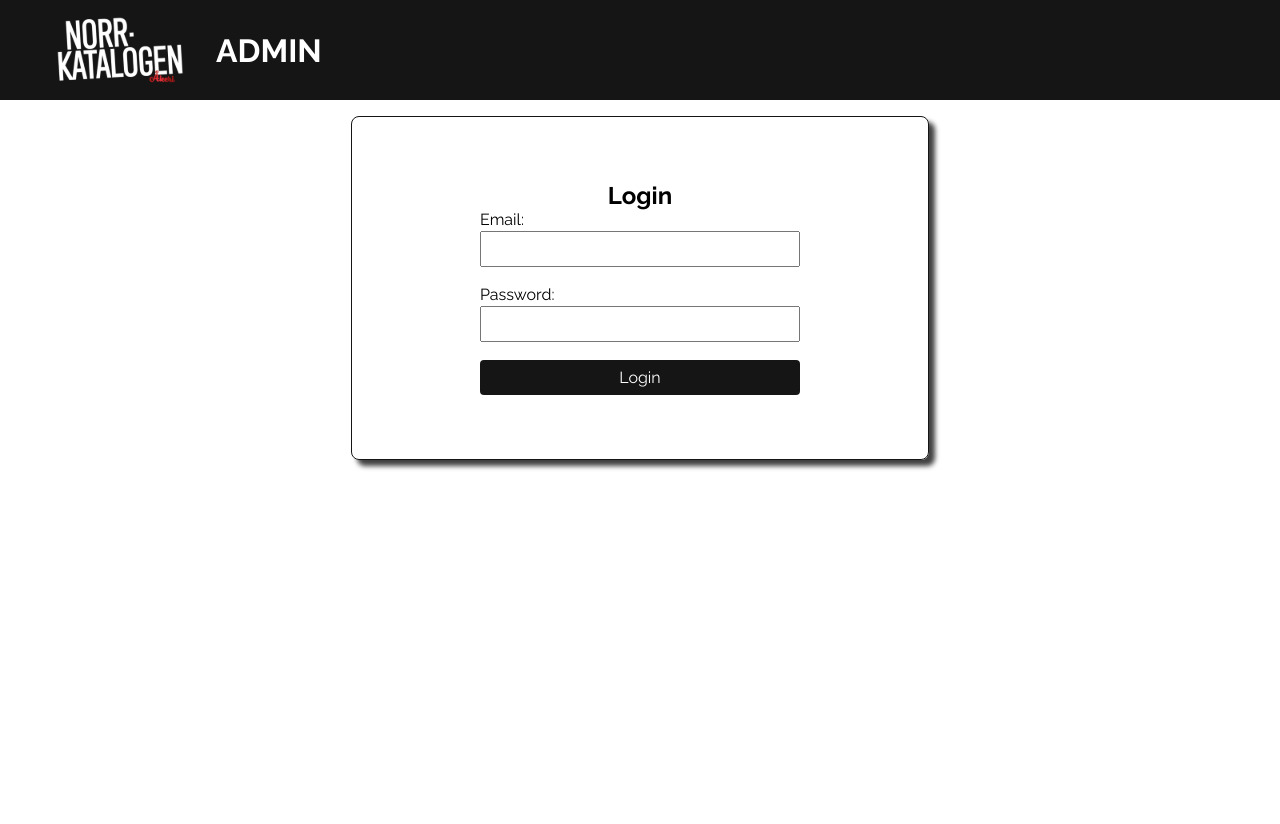
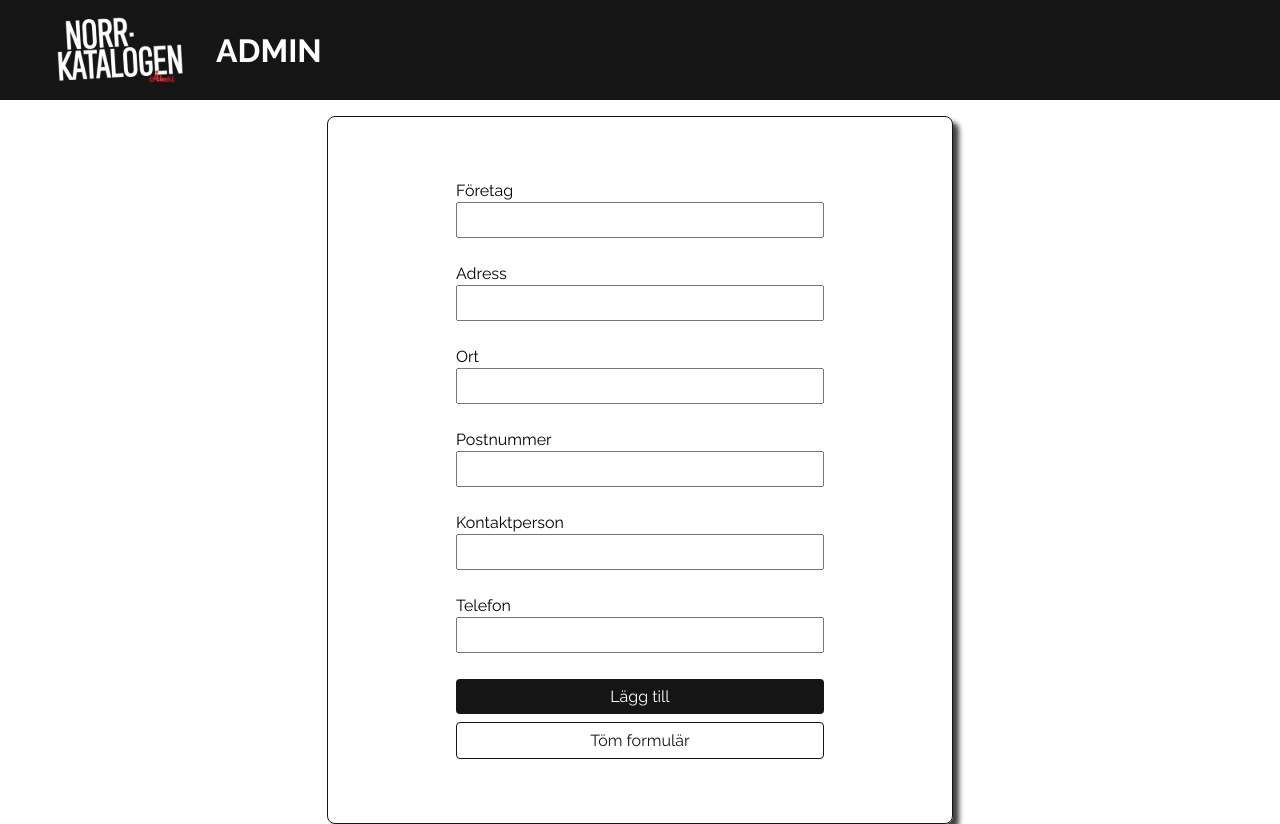
Before and after one commit to Merv1l-Fall/norrkatalogen, a React (Vite) app: page / in a window 1280 px wide. Before the commit the page ends 800 px from the top, so only its background shows below. Built offline with nearby package versions, Linux system fonts and the light colour scheme; no server answers.

Commit message:
working in a new page for adding companies

```diff
--- a/src/App.jsx
+++ b/src/App.jsx
@@ -8,6 +8,7 @@ import PrivateRoute from "./pages/PrivateRoute.jsx";
 import { initAuth } from "./stores/authStore";
 import useCompanyStore from "./stores/companyStore.js";
 import useAuthStore from "./stores/authStore";
+import NewCompany from "./pages/NewCompany.jsx";
 
 import "./App.css";
 
@@ -21,7 +22,6 @@ function App() {
 	}, []);
 
 	// Fetch companies when user is authenticated
-	// This ensures that companies are fetched only after the user is authenticated
 	useEffect(() => {
 		if (user) {
 			fetchCompanies();
@@ -29,24 +29,29 @@ function App() {
 	}, [user]);
 
 	return (
-		<Router>
-			<div className="app">
-				<Header />
-				<Routes>
-					<Route path="/login" element={<Login />} />
-					<Route
-						path="/admin"
-						element={
-							<PrivateRoute>
-								<Admin />
-							</PrivateRoute>
-						}
-					/>
-					<Route path="*" element={<Login />} />
-				</Routes>
-			</div>
-		</Router>
-	);
+		// <Router>
+		// 	<div className="app">
+		// 		<Header />
+		// 		<Routes>
+		// 			<Route path="/login" element={<Login />} />
+		// 			<Route
+		// 				path="/admin"
+		// 				element={
+		// 					<PrivateRoute>
+		// 						<Admin />
+		// 					</PrivateRoute>
+		// 				}
+		// 			/>
+		// 			<Route path="*" element={<Login />} />
+		// 		</Routes>
+		// 	</div>
+		// </Router>
+		<div className="app">
+
+			<Header />
+			<NewCompany />
+		</div>
+		);
 }
 
 export default App;
--- /dev/null
+++ b/src/css/NewCompany.css
@@ -0,0 +1,62 @@
+.new-company-container {
+  display: flex;
+  flex-direction: column;
+  align-items: center;
+  padding: 4rem;
+  padding-left: 8rem;
+  padding-right: 8rem;
+  border: 1px solid #151515;
+  border-radius: 8px;
+  margin-top: 1rem;
+  margin-bottom: 1rem;
+  box-shadow: 6px 6px 5px 0px rgba(0,0,0,0.75);
+}
+
+.add-company-form {
+  display: flex;
+  flex-direction: column;
+  width: 23rem;
+}
+
+.add-company-inputs{
+	padding: 0.5rem;
+}
+
+.form-btn {
+  background-color: #151515;
+  color: white;
+  padding: 0.5rem 1rem;
+  border: none;
+  border-radius: 4px;
+  cursor: pointer;
+  font-size: 1rem;
+  width: 100%;
+}
+
+.add{
+	background-color: #151515;
+	color: white;
+
+	&:hover{
+		background-color: #333;
+	}
+}
+
+.clear{
+	background-color: white;
+	color: #151515;
+	border: 1px solid #151515;
+	margin-top: 0.5rem;
+
+	&:hover{
+		background-color: #f0f0f0;
+	}
+}
+
+.error {
+  color: red;
+  font-size: 0.875rem;
+  margin-top: 0;
+  margin-bottom: 0.5rem;
+  min-height: 1rem;
+}
--- /dev/null
+++ b/src/pages/NewCompany.jsx
@@ -0,0 +1,139 @@
+import { useState } from "react";
+import useCompanyStore from "../stores/companyStore";
+import "../css/NewCompany.css";
+import companySchema from "../validation/newCompanySchema";
+
+const NewCompany = () => {
+	const { AddCompany } = useCompanyStore();
+	const [error, setError] = useState({});
+
+	const newCompany = {
+		companyName: "",
+		address: "",
+		postalCode: "",
+		city: "",
+		notes: "",
+		contactPerson: "",
+		contactPhone: "",
+		vehicles: {
+			baklastare: false,
+			bulkbil: false,
+			dumper: false,
+			flisbil: false,
+			godsbil: false,
+			grusbil: false,
+			grävare: false,
+			hjullastare: false,
+			kranbil: false,
+			skogsmaskin: false,
+			timmerbil: false,
+			väghyvel: false
+		},
+	};
+	const [formData, setFormData] = useState({
+		companyName: "",
+		address: "",
+		postalCode: "",
+		city: "",
+		notes: "",
+		contactPerson: "",
+		contactPhone: "",
+	});
+
+	const handleChange = (e) => {
+		setFormData({
+			...formData,
+			[e.target.id]: e.target.value
+		});
+	}
+
+	const handleSubmit = (e) => {
+		console.log("handleSubmit called");
+		e.preventDefault();
+		setError({});
+		const { error } = companySchema.validate(formData, { abortEarly: false });
+		if (error) {
+			const fieldErrors = {};
+			error.details.forEach((err) => {
+				fieldErrors[err.path[0]] = err.message;
+			});
+			setError(fieldErrors);
+			// console.log(error)
+			return;
+		}
+
+
+		const newCompanyData = {
+			...newCompany,
+			companyName: formData.companyName,
+			address: formData.address,
+			postalCode: formData.postalCode,
+			city: formData.city,
+			contactPerson: formData.contactPerson,
+			contactPhone: formData.contactPhone
+		};
+		AddCompany(newCompanyData);
+		setFormData({
+			companyName: "",
+			address: "",
+			postalCode: "",
+			city: "",
+			notes: "",
+			contactPerson: "",
+			contactPhone: ""
+		});
+	}
+
+	const clearForm = () => {
+		setFormData({
+			companyName: "",
+			address: "",
+			postalCode: "",
+			city: "",
+			notes: "",
+			contactPerson: "",
+			contactPhone: ""
+		});
+		setError({});
+	}
+
+
+	return (
+		<div className="new-company-container">
+			<form className="add-company-form" onSubmit={handleSubmit}>
+				<label htmlFor="companyName">Företag</label>
+				<input id="companyName" type="text" className="add-company-inputs" value={formData.companyName} onChange={handleChange} />
+				<p className="error">{error.companyName}</p>
+
+				<label htmlFor="address">Adress</label>
+				<input id="address" type="text" className="add-company-inputs" value={formData.address} onChange={handleChange} />
+				<p className="error">{error.address}</p>
+
+				<label htmlFor="city">Ort</label>
+				<input id="city" type="text" className="add-company-inputs" value={formData.city} onChange={handleChange} />
+				<p className="error">{error.city}</p>
+
+				<label htmlFor="postalCode">Postnummer</label>
+				<input id="postalCode" type="text" className="add-company-inputs" value={formData.postalCode} onChange={handleChange}/>
+				<p className="error">{error.postalCode}</p>
+
+				<label htmlFor="contactPerson">Kontaktperson</label>
+				<input id="contactPerson" type="text" className="add-company-inputs" value={formData.contactPerson} onChange={handleChange} />
+				<p className="error">{error.contactPerson}</p>
+
+				<label htmlFor="contactPhone">Telefon</label>
+				<input id="contactPhone" type="text" className="add-company-inputs" value={formData.contactPhone} onChange={handleChange} />
+				<p className="error">{error.contactPhone}</p>
+
+				<div>
+					<button type="submit" className="add form-btn">Lägg till</button>
+					<button type="button" className="clear form-btn" onClick={clearForm}>Töm formulär</button>
+				</div>
+			</form>
+
+
+		</div>
+	)
+}
+
+export default NewCompany;
--- /dev/null
+++ b/src/validation/newCompanySchema.js
@@ -0,0 +1,57 @@
+import Joi from "joi";
+
+const companySchema = Joi.object({
+  companyName: Joi.string()
+    .min(2)
+    .max(100)
+    .required().messages({
+	  "string.empty": "Företagsnamn krävs",
+	  "string.min": "Företagsnamnet måste vara minst 2 tecken långt",
+	  "string.max": "Företagsnamnet får inte vara längre än 100 tecken",
+	}),
+
+  address: Joi.string()
+    .min(5)
+    .max(200)
+    .required().messages({
+	  "string.empty": "Adress krävs",
+	  "string.min": "Adressen måste vara minst 5 tecken lång",
+	  "string.max": "Adressen får inte vara längre än 200 tecken",
+	}),
+
+  city: Joi.string()
+    .min(2)
+    .max(100)
+    .required().messages({
+	  "string.empty": "Ort krävs",
+	  "string.min": "Orten måste vara minst 2 tecken lång",
+	  "string.max": "Orten får inte vara längre än 100 tecken",
+	}),
+
+  postalCode: Joi.string()
+    .pattern(/^\d{5}$/)
+    .required().messages({
+	  "string.empty": "Postnummer krävs",
+	  "string.pattern.base": "Postnumret måste vara exakt 5 siffror",
+	}),
+
+  contactPerson: Joi.string()
+    .min(2)
+    .max(100)
+    .required().messages({
+	  "string.empty": "Kontaktperson krävs",
+	  "string.min": "Kontaktpersonens namn måste vara minst 2 tecken långt",
+	  "string.max": "Kontaktpersonens namn får inte vara längre än 100 tecken",
+	}),
+
+  contactPhone: Joi.string()
+    .pattern(/^[0-9+\-\s]{6,15}$/)
+    .required()
+	.messages({
+	  "string.pattern.base": "Telefonnummer måste vara mellan 6 och 15 tecken och kan innehålla siffror, plus, bindestreck och mellanslag.",
+	  "string.empty": "Telefonnummer krävs",
+
+}),
+});
+
+export default companySchema;
```
